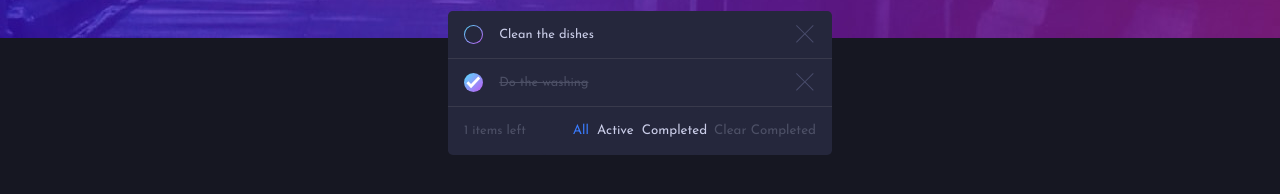
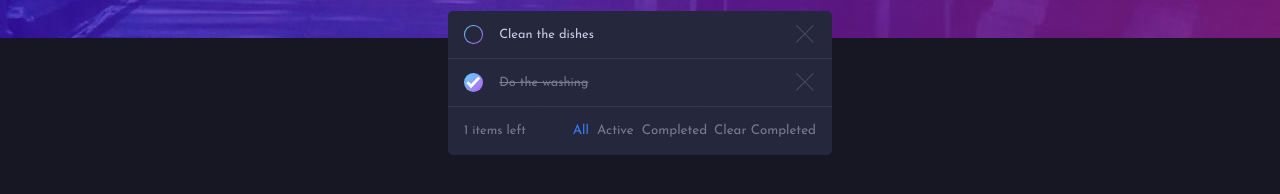
Before and after one commit to DieterLotz/frontendmentor-todo-app, a React (Create React App) app in the folder todo/: page / in a window 1280 px wide. Shown: the part 262-456 px from the top of the page. Built offline with nearby package versions, Linux system fonts and the light colour scheme.

Commit message:
Colour realignment with designs

```diff
--- a/todo/src/components/TodoFilter.module.scss
+++ b/todo/src/components/TodoFilter.module.scss
@@ -15,17 +15,25 @@
     padding: 0 2rem;
 
     button {
-        color: $dark-light-grayish-blue;
+        color: $dark-dark-grayish-blue;
         margin: 0;
         border: none;
         outline: none;
         background: transparent;
         font-family: $font-family;
         cursor: pointer;
+
+        &:hover {
+            color: $dark-light-grayish-blue-hover;
+        }
     }
 
     .active-filter {
         color: $color-primary;
+
+        &:hover {
+            color: $color-primary;
+        }
     }
 }
 
--- a/todo/src/components/TodoList.module.scss
+++ b/todo/src/components/TodoList.module.scss
@@ -31,7 +31,7 @@
             margin: 0 1rem;
             font-family: $font-family;
             font-weight: 300;
-            color: $dark-very-dark-grayish-blue;
+            color: $dark-dark-grayish-blue;
             font-size: 0.8rem;
             cursor: pointer;
         }
@@ -62,7 +62,7 @@
         align-items: center;
         height: 3rem;
         margin: 0 $global-margin;
-        color: $dark-very-dark-grayish-blue;
+        color: $dark-dark-grayish-blue;
         font-size: 0.8rem;
 
         & button[type=submit]:last-of-type {
```
